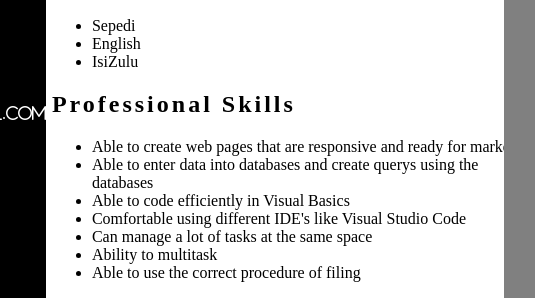
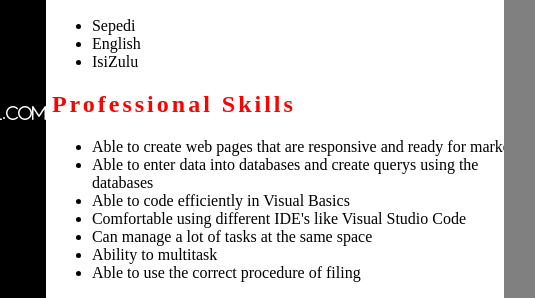
Before and after one commit to MariaLerato/cv.github.io, a plain HTML site: page index.html in a window 1280 px wide. Shown: the part 312-610 px from the top of the page, 323-858 px from the left. Drawn offline with Linux system fonts and the light colour scheme; files that its build step writes are made by us from their sources; files whose address does not match are found by name.

Commit message:
Update index.html

```diff
--- a/index.html
+++ b/index.html
@@ -139,7 +139,7 @@
 
                         </div>
                         <div class="header">
-                            <h2>Professional Skills</h2>
+                            <h2 style="color:red;">Professional Skills</h2>
                         </div>
                         <div class="header-cont">
                             <ul>
```
